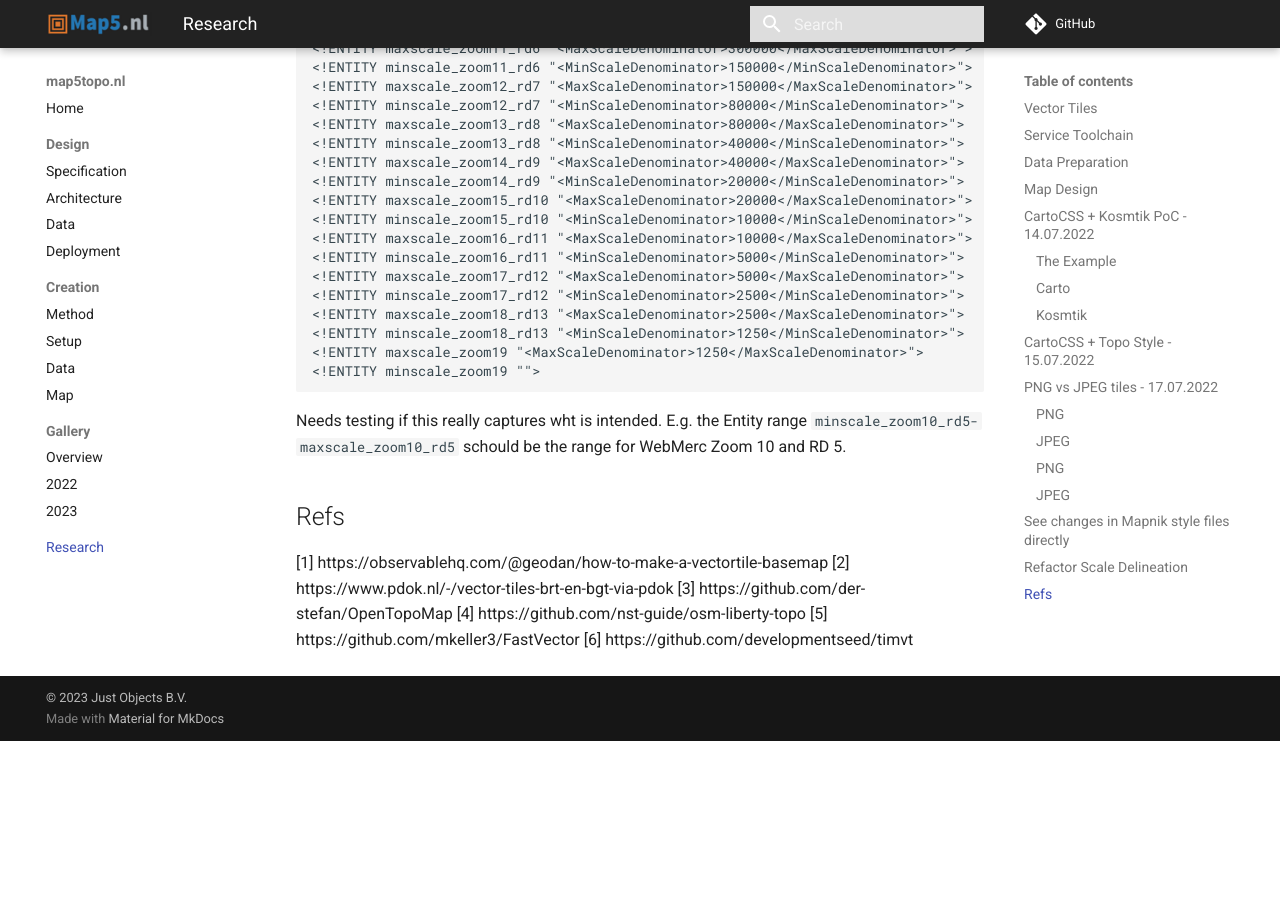
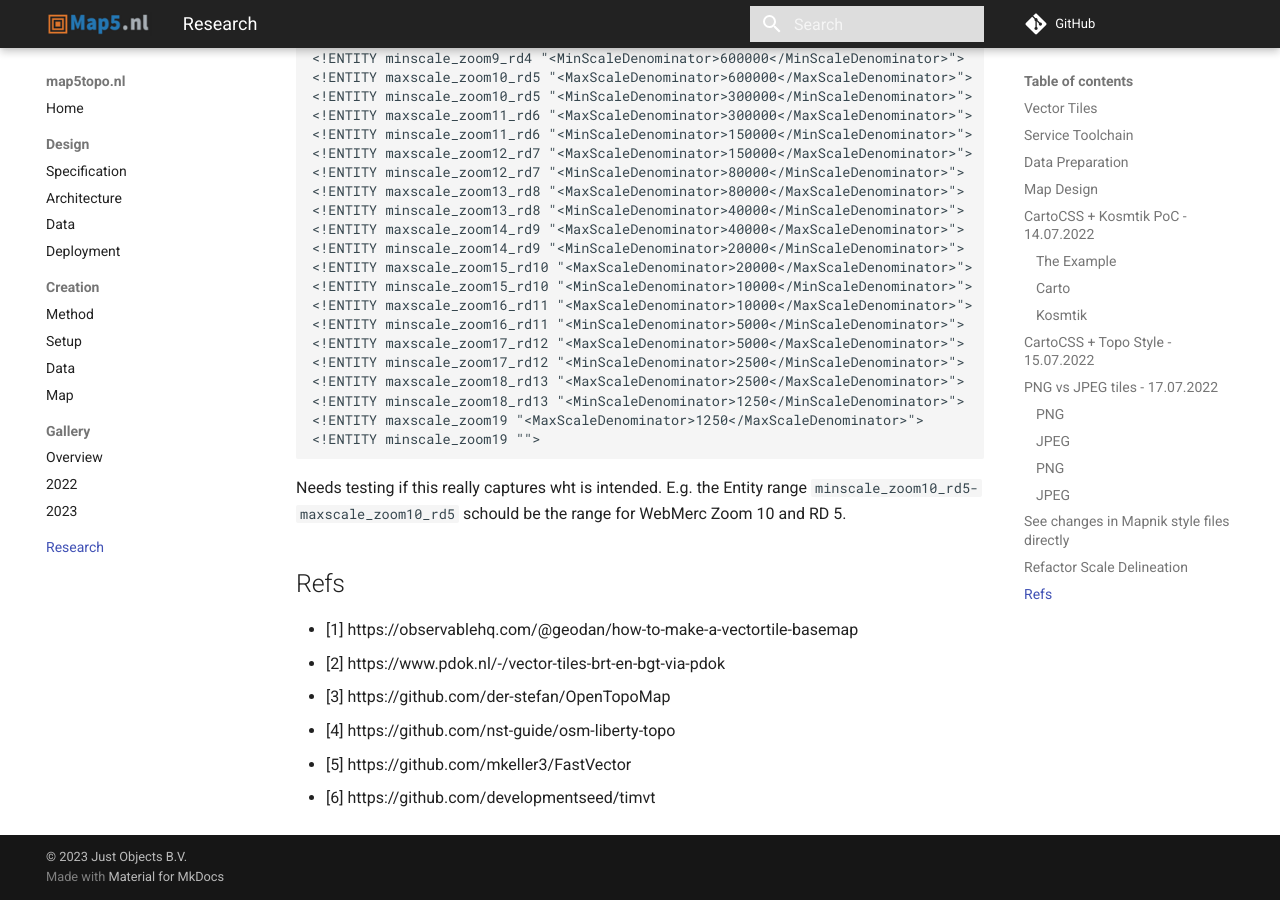
Before and after one commit to map5nl/map5topo.nl, an MkDocs documentation site: the page built from docs/src/research.md, in a window 1280 px wide and 900 px high, scrolled down 8573 px. Built offline with MkDocs 1.6.1 and Material for MkDocs 9.7.7, drawn with Linux system fonts in a browser that asks for light colours; comment, search, counter and statistics services are not loaded; before the commit the page ends 9314 px from its top, so only the background shows below that; some of the changed text lies outside the part shown.

Commit message:
text alignments

```diff
--- a/docs/src/research.md
+++ b/docs/src/research.md
@@ -185,12 +189,14 @@ Below some results from tiles in JPEG and PGN24.
 Zoom 11:
 ### PNG
 ![](assets/images/png-vs-jpeg/z11-1069.png)
+
 ### JPEG
 ![](assets/images/png-vs-jpeg/z11-1069.jpeg)
 
 Zoom 13:
 ### PNG
 ![](assets/images/png-vs-jpeg/z13-4258.png)
+
 ### JPEG
 ![](assets/images/png-vs-jpeg/z13-4258.jpeg)
 
@@ -345,9 +351,9 @@ schould be the range for WebMerc Zoom 10 and RD 5.
 
 ## Refs
 
-[1] https://observablehq.com/@geodan/how-to-make-a-vectortile-basemap
-[2] https://www.pdok.nl/-/vector-tiles-brt-en-bgt-via-pdok
-[3] https://github.com/der-stefan/OpenTopoMap
-[4] https://github.com/nst-guide/osm-liberty-topo
-[5] https://github.com/mkeller3/FastVector
-[6] https://github.com/developmentseed/timvt
+* [1] https://observablehq.com/@geodan/how-to-make-a-vectortile-basemap
+* [2] https://www.pdok.nl/-/vector-tiles-brt-en-bgt-via-pdok
+* [3] https://github.com/der-stefan/OpenTopoMap
+* [4] https://github.com/nst-guide/osm-liberty-topo
+* [5] https://github.com/mkeller3/FastVector
+* [6] https://github.com/developmentseed/timvt
```
Also changed, not shown: other parts of docs/src/research.md (+6 -2 lines).
